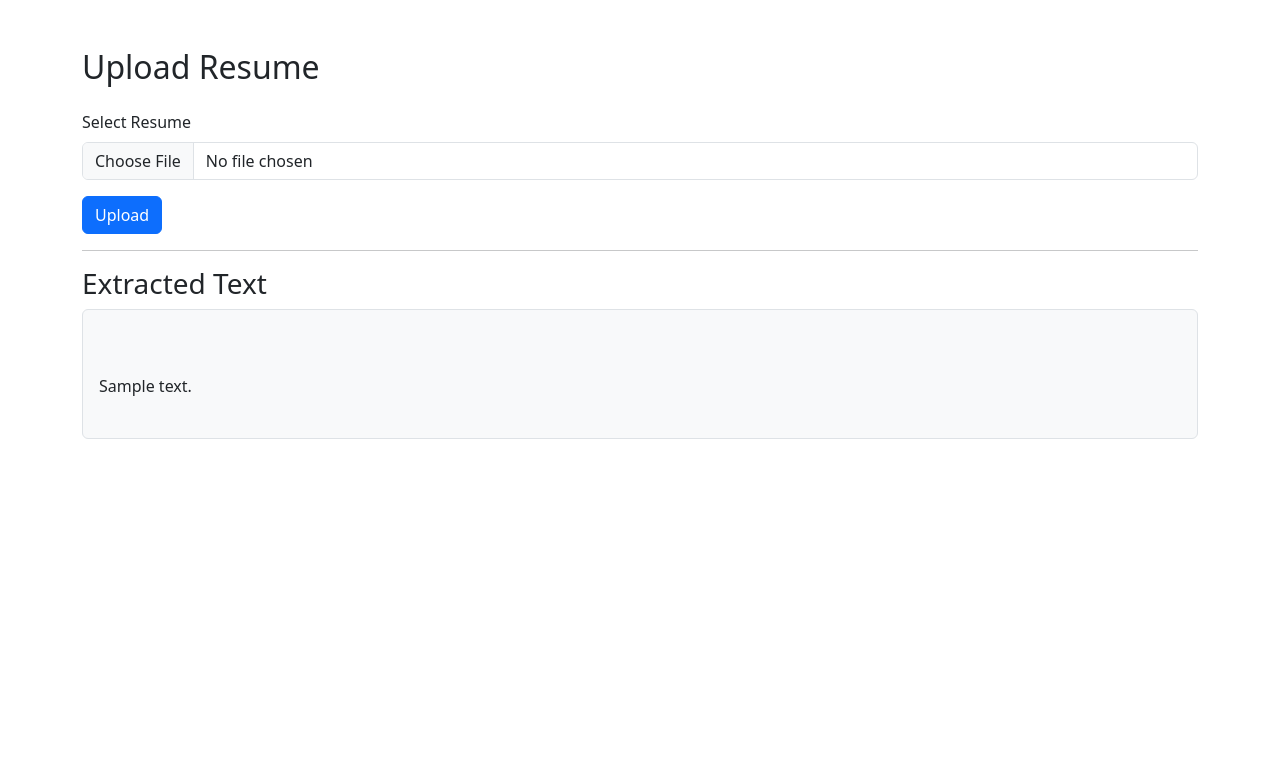
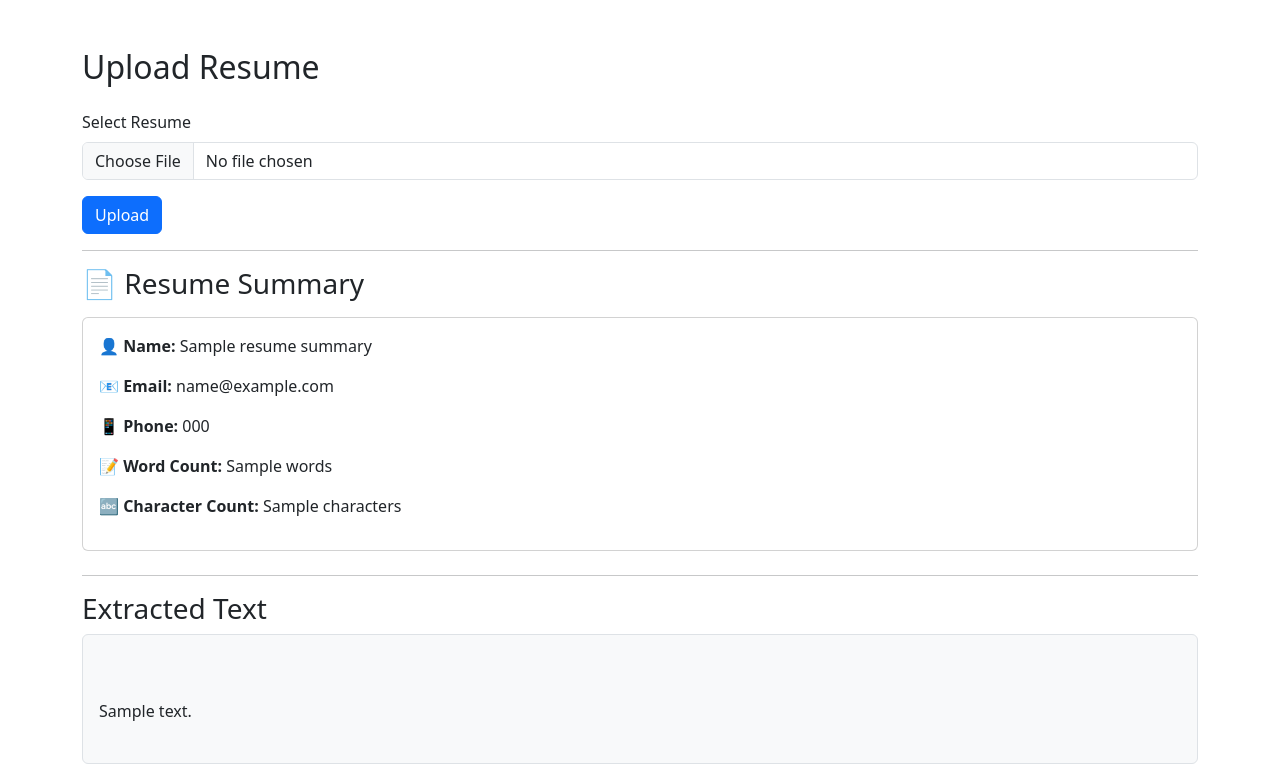
Before and after one commit to Adhyan777/AI-Resume-Analyzer, a Flask app: template templates/upload.html in a window 1280 px wide. Shown: the part 56-820 px from the top of the page. Before the commit the page ends 495 px from the top, so only its background shows below. Run offline with Flask 3, Linux system fonts and the light colour scheme; the template is opened without the code that fills it: most values are stand-ins (such as "Sample title", 1, 10 or a date in 2020).

Commit message:
Add resume information extraction

```diff
--- a/main.py
+++ b/main.py
@@ -3,6 +3,13 @@ import os
 from werkzeug.utils import secure_filename
 
 from app.pdf_utils import extract_text
+from app.parser import (
+    extract_name,
+    extract_email,
+    extract_phone,
+    word_count,
+    character_count
+)
 
 app = Flask(__name__)
 
@@ -34,6 +41,7 @@ def home():
 def upload():
 
     extracted_text = ""
+    resume_summary = None
 
     if request.method == "POST":
 
@@ -70,6 +78,14 @@ def upload():
 
             extracted_text = extract_text(filepath)
 
+            resume_summary = {
+                "name": extract_name(extracted_text),
+                "email": extract_email(extracted_text),
+                "phone": extract_phone(extracted_text),
+                "words": word_count(extracted_text),
+                "characters": character_count(extracted_text)
+            }
+
             flash(
                 "Resume uploaded successfully!",
                 "success"
@@ -82,10 +98,12 @@ def upload():
                 "danger"
             )
 
-    return render_template(
+        return render_template(
         "upload.html",
-        extracted_text=extracted_text
+        extracted_text=extracted_text,
+        resume_summary=resume_summary
     )
+
 
 
 @app.route("/about")
--- a/templates/upload.html
+++ b/templates/upload.html
@@ -39,6 +39,36 @@ Upload
 
 {% if extracted_text %}
 
+{% if resume_summary %}
+
+<hr>
+
+<h3 class="mb-3">
+
+📄 Resume Summary
+
+</h3>
+
+<div class="card mb-4">
+
+<div class="card-body">
+
+<p><strong>👤 Name:</strong> {{ resume_summary.name }}</p>
+
+<p><strong>📧 Email:</strong> {{ resume_summary.email }}</p>
+
+<p><strong>📱 Phone:</strong> {{ resume_summary.phone }}</p>
+
+<p><strong>📝 Word Count:</strong> {{ resume_summary.words }}</p>
+
+<p><strong>🔤 Character Count:</strong> {{ resume_summary.characters }}</p>
+
+</div>
+
+</div>
+
+{% endif %}
+
 <hr>
 
 <h3>
```
Also changed, not shown: app/parser.py (added, +52 -0 lines).
